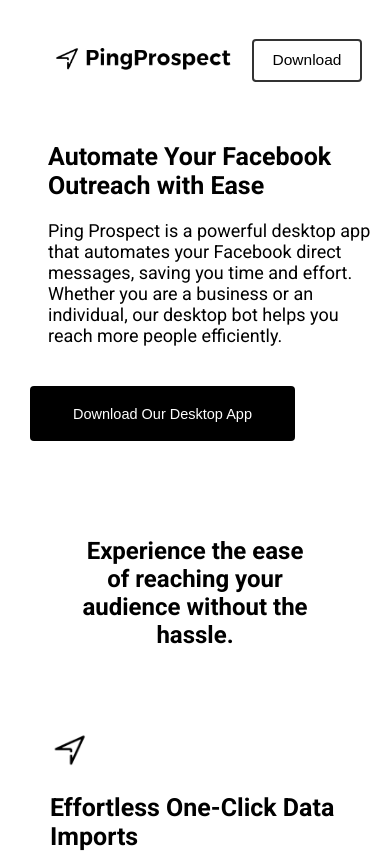
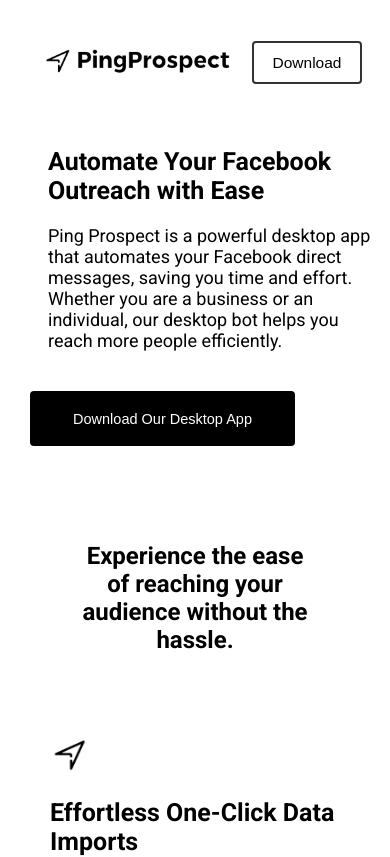
Before and after one commit to Vaibhav-cyper/PingProspect, a React (Vite) app: page / in a window 390 px wide. Shown: the top 857 px of the page. Built offline with nearby package versions, Linux system fonts and the light colour scheme.

Commit message:
Update Navbar.css

```diff
--- a/src/components/Navbar/Navbar.css
+++ b/src/components/Navbar/Navbar.css
@@ -63,8 +63,8 @@
 /* Mobile: Max-width 480px */
 @media (max-width: 480px) {
   .navbar-logo img {
-      height: 95px;
-      margin-left: 25px;
+      height: 100px;
+      margin-left: 15px;
   }
 
   .navbar-links a {
```
